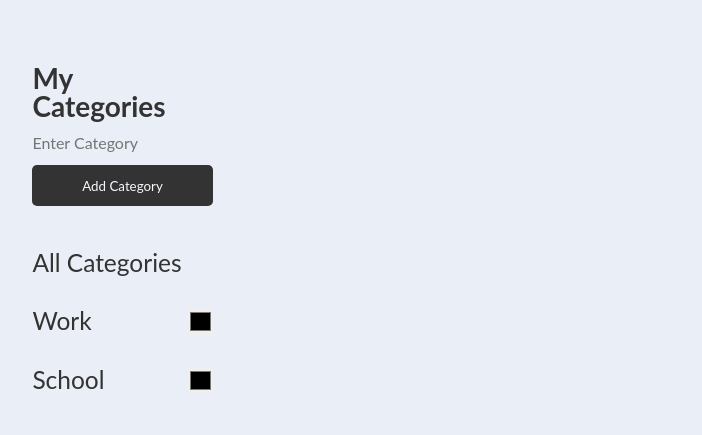
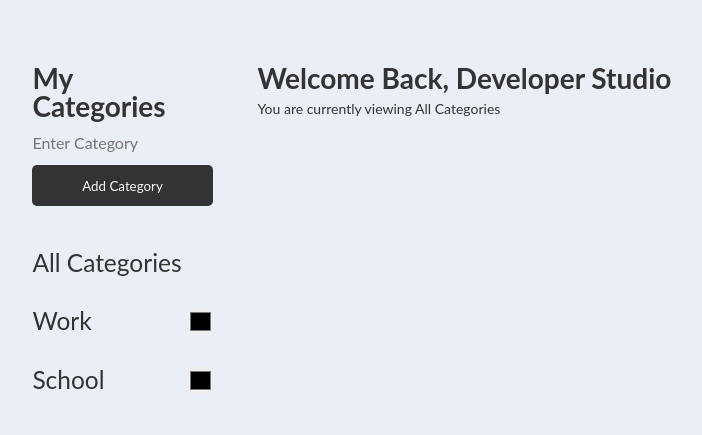
Before and after one commit to Valentyn13/Todo-App, a plain HTML site: page index.html in a window 1280 px wide. Shown: the whole page, without its empty margins (22-724 px from the left). Drawn offline with Linux system fonts and the light colour scheme.

Commit message:
Create main area and header section

```diff
--- a/index.html
+++ b/index.html
@@ -35,6 +35,13 @@
                 </li>
             </ul>
         </aside>
+        <main class="main">
+            <!-- Header -->
+            <header class="header">
+                <div>
+                    <h1 class="header-title">Welcome Back, <strong>Developer Studio</strong></h1>
+                    <div class="currently-viewing" data-currently-viewing>You are currently viewing All Categories</div>
+                </div>
     </div>
 </body>
 </html>
```
